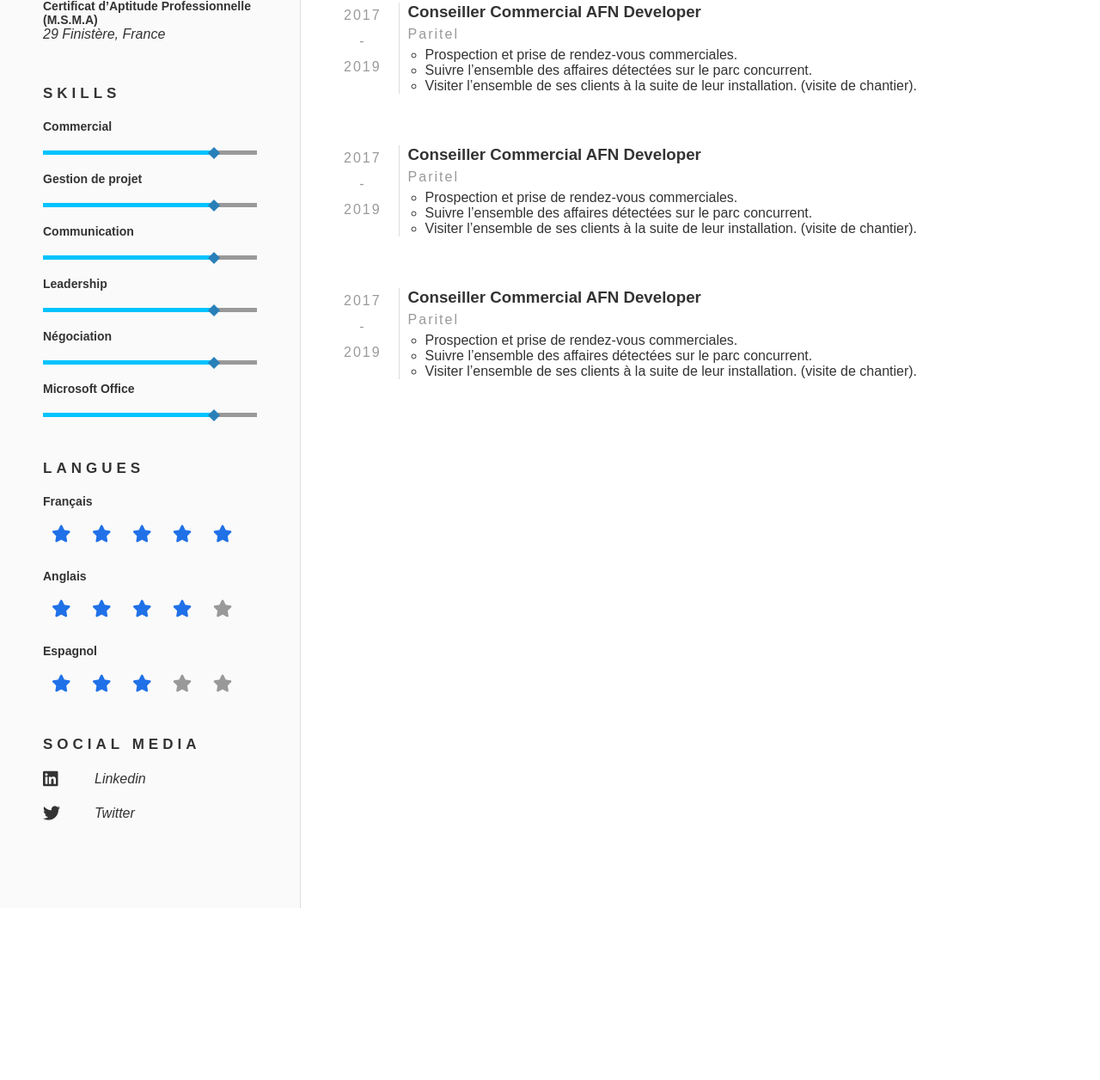
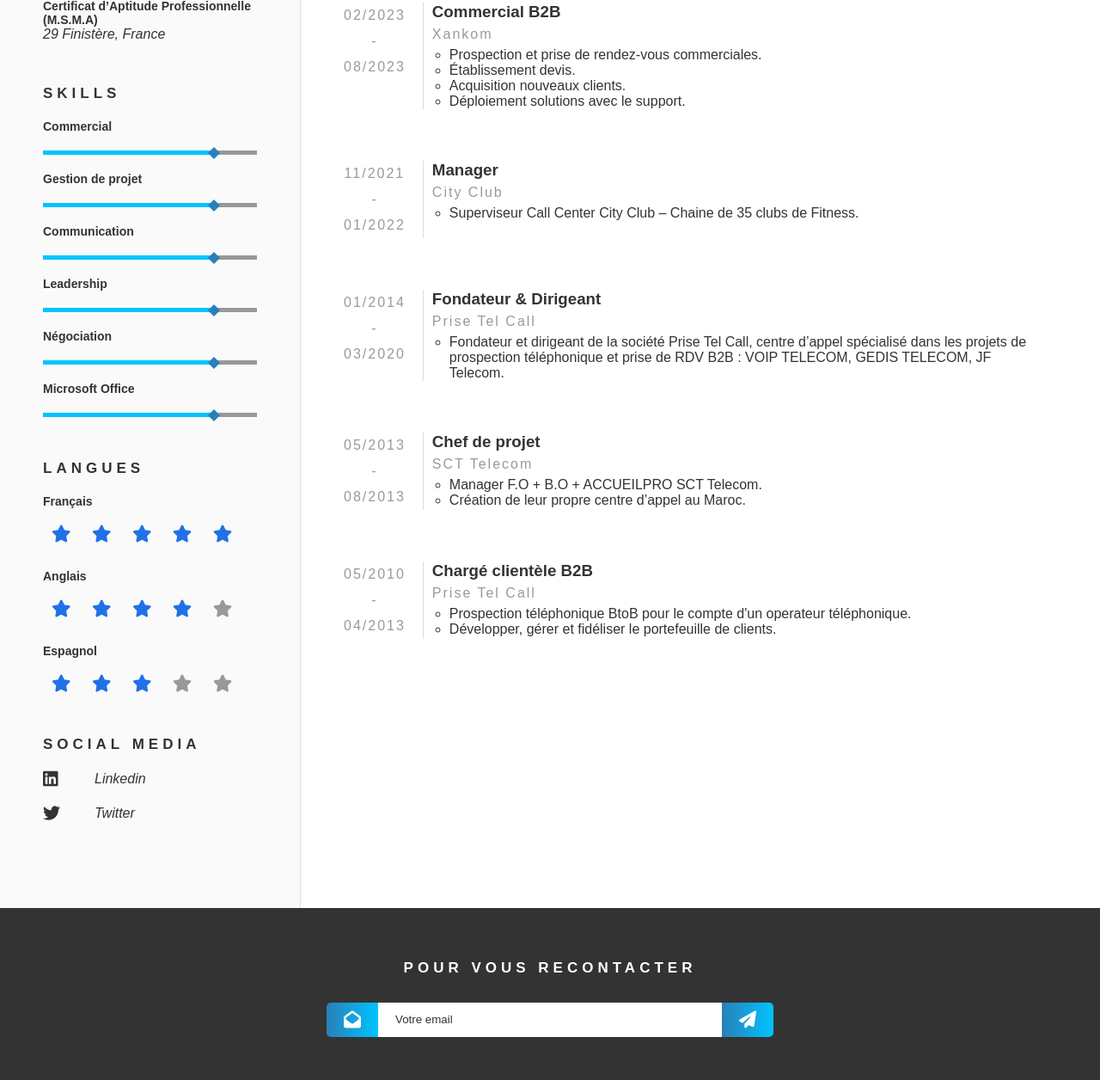
Before and after one commit to zahrahamdane/CV, a website: page index.html in a window 1280 px wide. Shown: the part 891-2147 px from the top of the page at 86% size. Before the commit the page ends 1947 px from the top, so only its background shows below. Drawn offline with Linux system fonts and the light colour scheme; a web font is replaced by a local one.

Commit message:
Mise en place de la partie contact

```diff
--- a/index.html
+++ b/index.html
@@ -153,13 +153,13 @@
         <div class="experience">
           <div class="timeline">
             <p>
-              2017 <br />
+              10/2023 <br />
               - <br />
-              2019
+              12/2023
             </p>
           </div>
           <div class="content">
-            <h3>Conseiller Commercial AFN Developer</h3>
+            <h3>Commercial AFN Developer</h3>
             <p class="text-hint">Paritel</p>
             <ul>
               <li>Prospection et prise de rendez-vous commerciales.</li>
@@ -177,22 +177,38 @@
         <div class="experience">
           <div class="timeline">
             <p>
-              2017 <br />
+              02/2023 <br />
               - <br />
-              2019
+              08/2023
             </p>
           </div>
           <div class="content">
-            <h3>Conseiller Commercial AFN Developer</h3>
-            <p class="text-hint">Paritel</p>
+            <h3>Commercial B2B</h3>
+            <p class="text-hint">Xankom</p>
             <ul>
               <li>Prospection et prise de rendez-vous commerciales.</li>
+              <li>Établissement devis.</li>
+              <li>Acquisition nouveaux clients.</li>
+              <li>Déploiement solutions avec le support.</li>
+            </ul>
+          </div>
+        </div>
+
+        <div class="experience">
+          <div class="timeline">
+            <p>
+              11/2021 <br />
+              - <br />
+              01/2022
+            </p>
+          </div>
+          <div class="content">
+            <h3>Manager</h3>
+            <p class="text-hint">City Club</p>
+            <ul>
               <li>
-                Suivre l’ensemble des affaires détectées sur le parc concurrent.
-              </li>
-              <li>
-                Visiter l’ensemble de ses clients à la suite de leur
-                installation. (visite de chantier).
+                Superviseur Call Center City Club – Chaine de 35 clubs de
+                Fitness.
               </li>
             </ul>
           </div>
@@ -201,22 +217,19 @@
         <div class="experience">
           <div class="timeline">
             <p>
-              2017 <br />
+              01/2014 <br />
               - <br />
-              2019
+              03/2020
             </p>
           </div>
           <div class="content">
-            <h3>Conseiller Commercial AFN Developer</h3>
-            <p class="text-hint">Paritel</p>
+            <h3>Fondateur & Dirigeant</h3>
+            <p class="text-hint">Prise Tel Call</p>
             <ul>
-              <li>Prospection et prise de rendez-vous commerciales.</li>
               <li>
-                Suivre l’ensemble des affaires détectées sur le parc concurrent.
-              </li>
-              <li>
-                Visiter l’ensemble de ses clients à la suite de leur
-                installation. (visite de chantier).
+                Fondateur et dirigeant de la société Prise Tel Call, centre
+                d’appel spécialisé dans les projets de prospection téléphonique
+                et prise de RDV B2B : VOIP TELECOM, GEDIS TELECOM, JF Telecom.
               </li>
             </ul>
           </div>
@@ -225,27 +238,53 @@
         <div class="experience">
           <div class="timeline">
             <p>
-              2017 <br />
+              05/2013 <br />
               - <br />
-              2019
+              08/2013
             </p>
           </div>
           <div class="content">
-            <h3>Conseiller Commercial AFN Developer</h3>
-            <p class="text-hint">Paritel</p>
+            <h3>Chef de projet</h3>
+            <p class="text-hint">SCT Telecom</p>
             <ul>
-              <li>Prospection et prise de rendez-vous commerciales.</li>
+              <li>Manager F.O + B.O + ACCUEILPRO SCT Telecom.</li>
+              <li>Création de leur propre centre d’appel au Maroc.</li>
+            </ul>
+          </div>
+        </div>
+
+        <div class="experience">
+          <div class="timeline">
+            <p>
+              05/2010 <br />
+              - <br />
+              04/2013
+            </p>
+          </div>
+          <div class="content">
+            <h3>Chargé clientèle B2B</h3>
+            <p class="text-hint">Prise Tel Call</p>
+            <ul>
               <li>
-                Suivre l’ensemble des affaires détectées sur le parc concurrent.
+                Prospection téléphonique BtoB pour le compte d'un operateur
+                téléphonique.
               </li>
               <li>
-                Visiter l’ensemble de ses clients à la suite de leur
-                installation. (visite de chantier).
+                Développer, gérer et fidéliser le portefeuille de clients.
               </li>
             </ul>
           </div>
         </div>
       </main>
+
+      <footer>
+        <h2 class="title-small">POUR VOUS RECONTACTER</h2>
+        <form action="#">
+          <i class="fa-solid fa-envelope-open prefix"></i>
+          <input type="text" placeholder="Votre email" />
+          <button><i class="fa-solid fa-paper-plane postfix"></i></button>
+        </form>
+      </footer>
     </div>
   </body>
 </html>
--- a/scss/style.scss
+++ b/scss/style.scss
@@ -9,6 +9,7 @@
   grid:
     "picture header" auto
     "aside main" 1fr
+    "footer footer" auto
     / 350px auto;
 }
 
@@ -152,3 +153,59 @@ main {
     }
   }
 }
+
+footer {
+  grid-area: footer;
+  display: flex;
+  flex-direction: column;
+  justify-content: center;
+  align-items: center;
+  color: white;
+  padding: 5rem;
+  background: var(--text);
+  h2 {
+    margin-bottom: 3rem;
+  }
+  form {
+    display: flex;
+    align-items: center;
+
+    .prefix {
+      background: linear-gradient(to right, var(--dark), var(--light));
+      padding: 1rem 2rem;
+      color: white;
+      font-size: 2rem;
+      border-top-left-radius: 0.5rem;
+      border-bottom-left-radius: 0.5rem;
+    }
+
+    button {
+      background: var(--text);
+      border: 0;
+      cursor: pointer;
+      &:hover {
+        opacity: 0.8;
+        transition: all 0.2s;
+      }
+      .postfix {
+        background: linear-gradient(to right, var(--dark), var(--light));
+        padding: 1rem 2rem;
+        color: white;
+        font-size: 2rem;
+        border-top-right-radius: 0.5rem;
+        border-bottom-right-radius: 0.5rem;
+      }
+    }
+
+    input {
+      outline: 0;
+      border: 0;
+      line-height: 2rem;
+      min-width: 400px;
+      padding: 1rem 2rem;
+      &::placeholder {
+        color: var(--text);
+      }
+    }
+  }
+}
```
Also changed, not shown: css/style.css, 1 other file.
